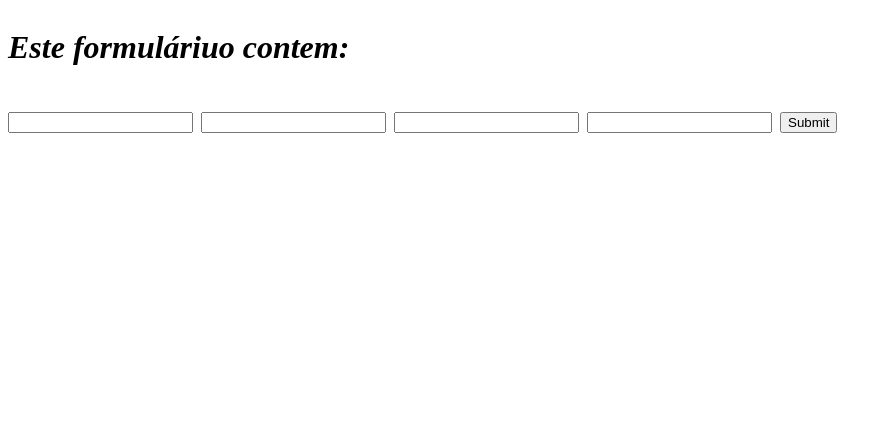
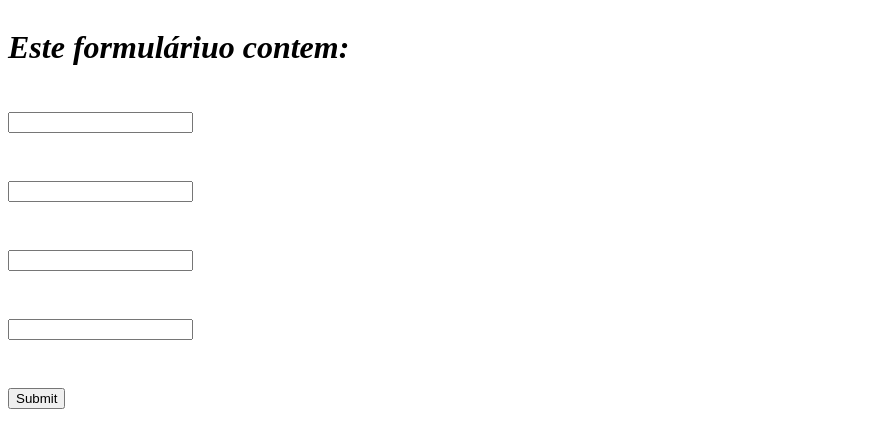
Before and after one commit to Joelmon2567/testes, a plain HTML site: page index.html in a window 1280 px wide. Shown: the part 61-508 px from the top of the page, without its empty margins (0-892 px from the left). Drawn offline with Linux system fonts and the light colour scheme.

Commit message:
Alteração feita

```diff
--- a/index.html
+++ b/index.html
@@ -10,10 +10,10 @@
     <h1>Formulário<h1>
         <p><i>Este formuláriuo contem:</i></p>
     <form action="" method="post" class="form">
-        <input type="text" class="username">
-        <input type="text" class="name">
-        <input type="number" class="age">
-        <input type="password" class="password">
+        <input type="text" class="username"><p></p>
+        <input type="text" class="name"><p></p>
+        <input type="number" class="age"><p></p>
+        <input type="password" class="password"><p></p>
         <input  type="submit" class="btn">
 
     </form>
```
